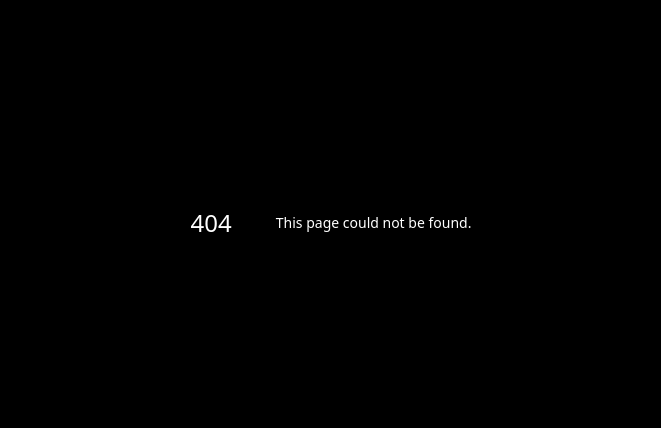
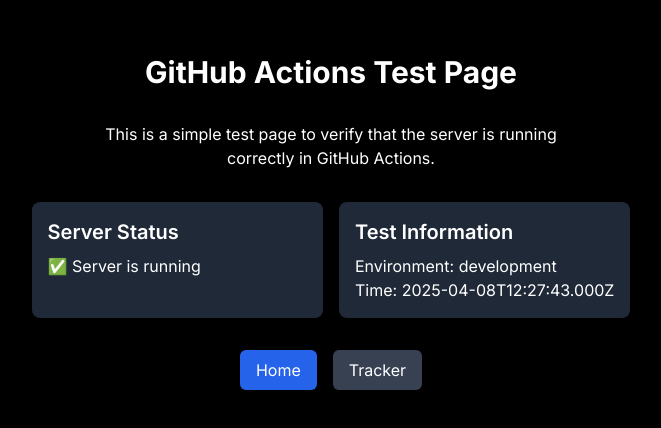
Before and after one commit to Angleito/Trend2Zero, a Next.js app: page /test-page in a window 1280 px wide. Before the commit this address had no page. Shown: the part 178-606 px from the top of the page, without its empty margins (309-970 px from the left). Built offline with nearby package versions, Linux system fonts and the light colour scheme.

Commit message:
Playwright workflow fix

```diff
--- /dev/null
+++ b/app/test-page/page.tsx
@@ -0,0 +1,38 @@
+'use client';
+
+import React from 'react';
+import Link from 'next/link';
+
+export default function TestPage() {
+  return (
+    <div className="min-h-screen bg-black text-white flex flex-col items-center justify-center p-4">
+      <h1 className="text-3xl font-bold mb-8">GitHub Actions Test Page</h1>
+
+      <p className="mb-4 text-center max-w-lg">
+        This is a simple test page to verify that the server is running correctly in GitHub Actions.
+      </p>
+
+      <div className="grid grid-cols-1 md:grid-cols-2 gap-4 mt-4">
+        <div className="bg-gray-800 p-4 rounded-lg">
+          <h2 className="text-xl font-semibold mb-2">Server Status</h2>
+          <p>✅ Server is running</p>
+        </div>
+
+        <div className="bg-gray-800 p-4 rounded-lg">
+          <h2 className="text-xl font-semibold mb-2">Test Information</h2>
+          <p>Environment: {process.env.NODE_ENV}</p>
+          <p>Time: {new Date().toISOString()}</p>
+        </div>
+      </div>
+
+      <div className="mt-8 flex space-x-4">
+        <Link href="/" className="px-4 py-2 bg-blue-600 rounded-md hover:bg-blue-700 transition-colors">
+          Home
+        </Link>
+        <Link href="/tracker" className="px-4 py-2 bg-gray-700 rounded-md hover:bg-gray-600 transition-colors">
+          Tracker
+        </Link>
+      </div>
+    </div>
+  );
+}
```
Also changed, not shown: playwright.config.js (+7 -0 lines), 1 other file (tests, documents, lock files or other folders).
